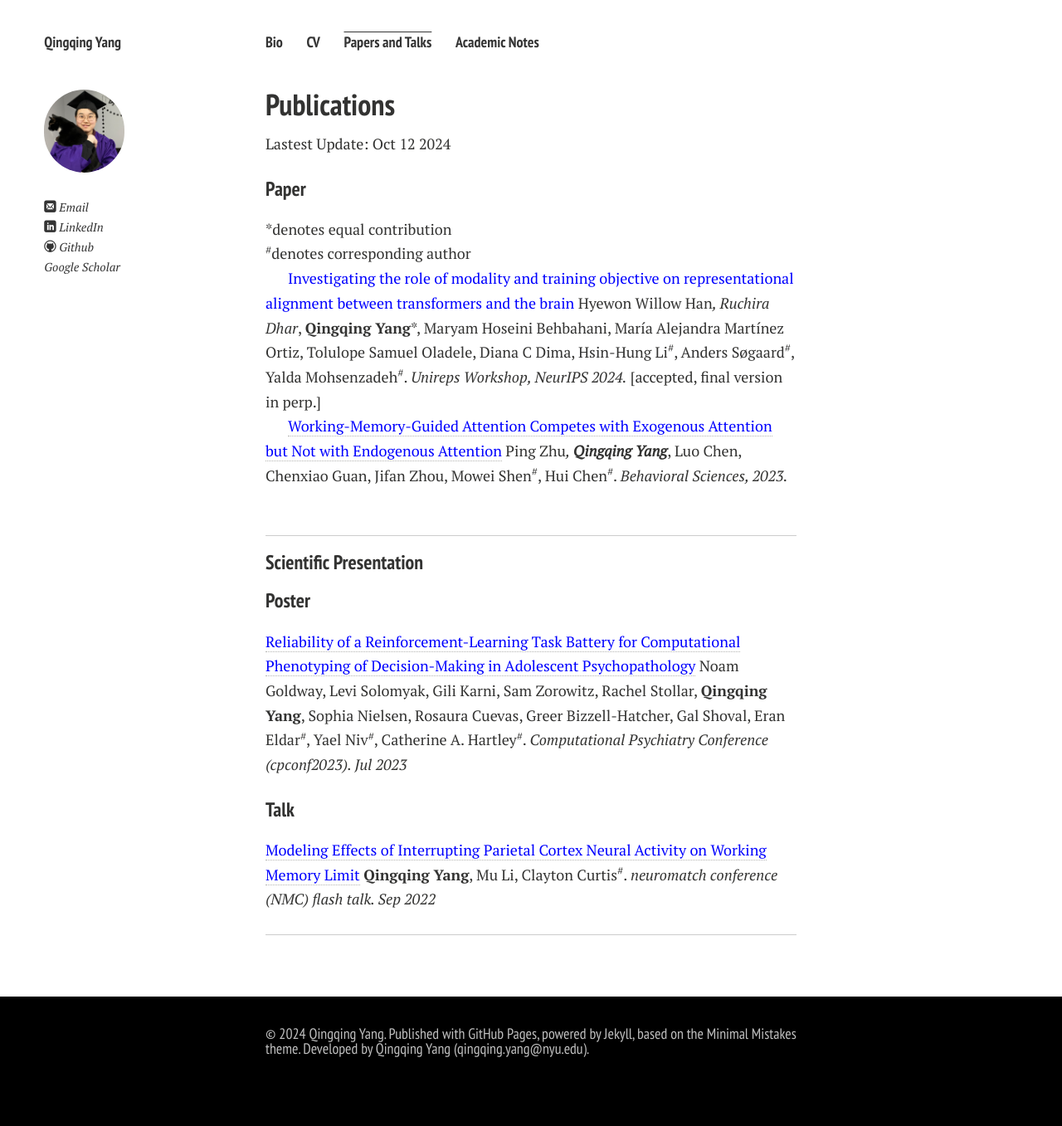
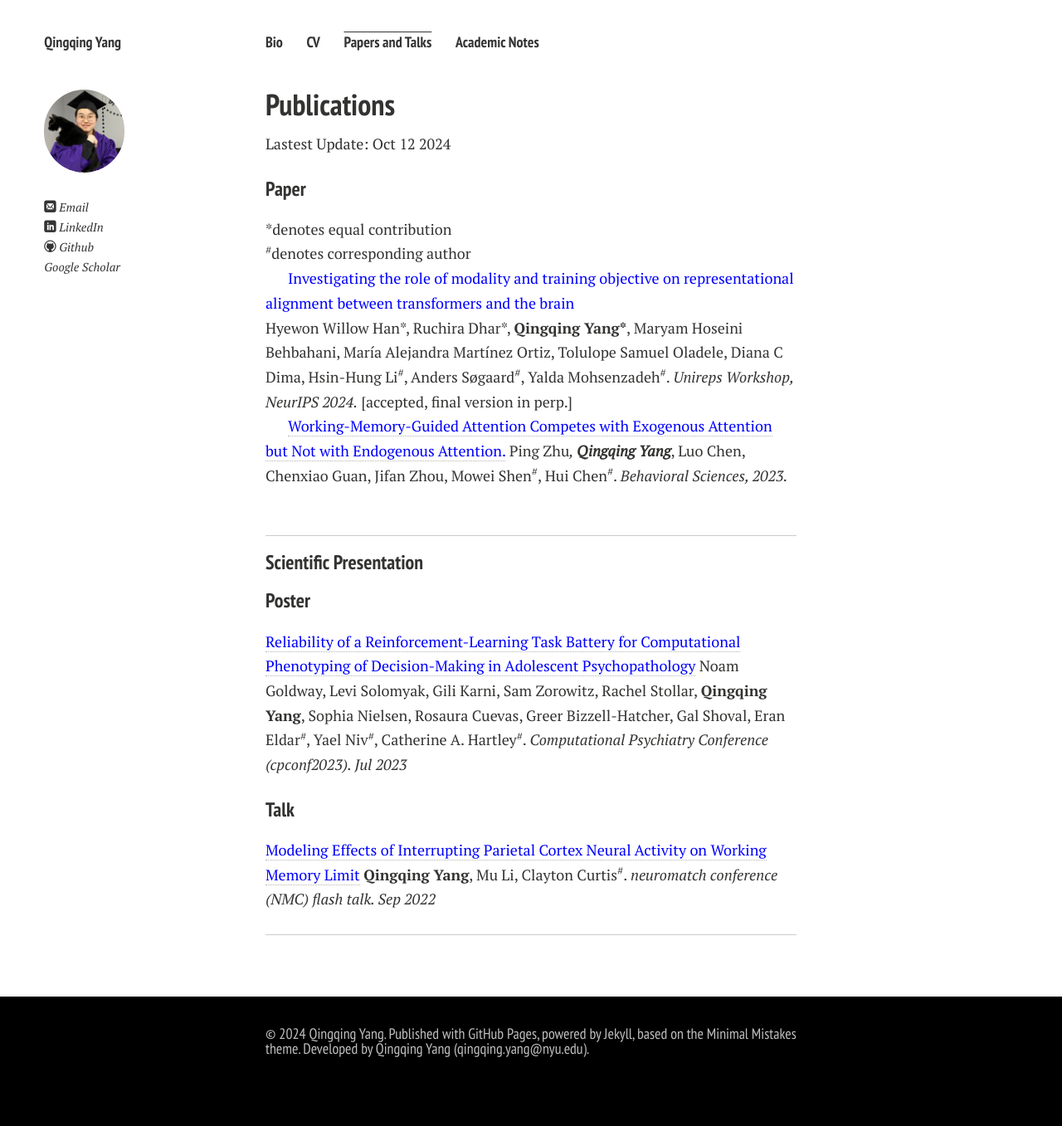
Before and after one commit to Qingqing-Yang-177/Qingqing-Yang-177.github.io, a Jekyll site: the page built from publications.md, in a window 1280 px wide. Shown: the whole page at 83% size. Built offline with Jekyll 4.4.1, drawn with Linux system fonts in a browser that asks for light colours; nearby versions of some CDN libraries; comment, search, counter and statistics services are not loaded; a style sheet for code colours, icons or effects is not loaded.

Commit message:
Update publications.md

```diff
--- a/publications.md
+++ b/publications.md
@@ -10,14 +10,17 @@ Lastest Update: Oct 12 2024
 
 ### Paper
 *denotes equal contribution <br>
-<sup>#</sup>denotes corresponding author<br>
+<sup>#</sup>denotes corresponding author
+<br>
+
 
 <span style="color: blue;">Investigating the role of modality and training objective on representational alignment between transformers and the brain</span>
-Hyewon Willow Han*, Ruchira Dhar*, **Qingqing Yang***, Maryam Hoseini Behbahani, María Alejandra Martínez Ortiz, Tolulope Samuel Oladele, Diana C Dima, Hsin-Hung Li<sup>#</sup>, Anders Søgaard<sup>#</sup>, Yalda Mohsenzadeh<sup>#</sup>. _Unireps Workshop, NeurIPS 2024._ [accepted, final version in perp.] <br>
+Hyewon Willow Han\*, Ruchira Dhar\*, **Qingqing Yang\***, Maryam Hoseini Behbahani, María Alejandra Martínez Ortiz, Tolulope Samuel Oladele, Diana C Dima, Hsin-Hung Li<sup>#</sup>, Anders Søgaard<sup>#</sup>, Yalda Mohsenzadeh<sup>#</sup>. _Unireps Workshop, NeurIPS 2024._ [accepted, final version in perp.]
+<br>
 
 
-<a href="https://www.mdpi.com/2076-328X/13/5/426" style="color: blue;">Working-Memory-Guided Attention Competes with Exogenous Attention but Not with Endogenous Attention</a>
-Ping Zhu*, **Qingqing Yang***, Luo Chen, Chenxiao Guan, Jifan Zhou, Mowei Shen<sup>#</sup>, Hui Chen<sup>#</sup>. _Behavioral Sciences, 2023._ <br>
+<a href="https://www.mdpi.com/2076-328X/13/5/426" style="color: blue;">Working-Memory-Guided Attention Competes with Exogenous Attention but Not with Endogenous Attention.</a>
+Ping Zhu*, **Qingqing Yang***, Luo Chen, Chenxiao Guan, Jifan Zhou, Mowei Shen<sup>#</sup>, Hui Chen<sup>#</sup>. _Behavioral Sciences, 2023._
 
 <br>
 
```
